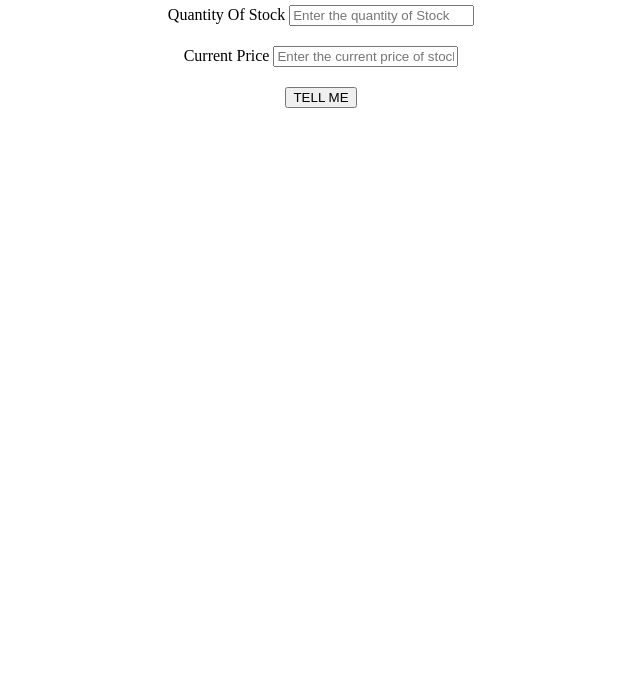
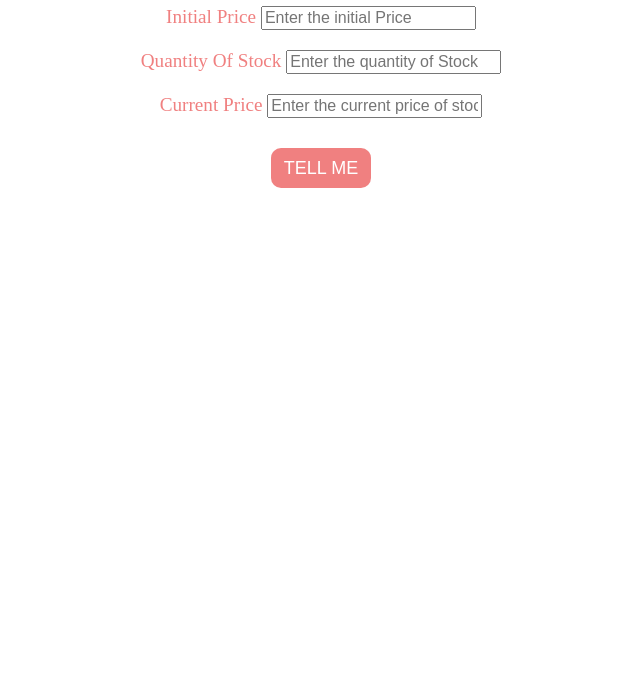
Before and after one commit to GuntashKaur/profit-or-loss, a plain HTML site: page index.html in a window 1280 px wide. Shown: the part 102-800 px from the top of the page, without its empty margins (319-959 px from the left). Drawn offline with Linux system fonts and the light colour scheme.

Commit message:
Update style.css

```diff
--- a/style.css
+++ b/style.css
@@ -1,8 +1,54 @@
 body{
+    width: 500px;
+    display: block;
+    margin: auto;
     text-align: center;
+    margin-top: 50px;
+
 }
 
 label{
     display: block;
     padding-bottom: 20px;
+    color: lightcoral;
+    font-size:larger;
 }
+
+input{
+    color: lightcoral;
+    font-size:medium;
+}
+
+.container{
+    border: 2px solid lightcoral;
+    padding: 20px;
+    height: 300px;
+
+}
+
+h1{
+    color: lightcoral;
+}
+
+button{
+    margin-top: 10px;
+    background-color: lightcoral;
+    color: white;
+    font-size: large;
+    border: none;
+    height: 40px;
+    width: 100px;
+    border-radius: 10px;
+}
+
+button:hover{
+    background-color: white;
+    border: 2px solid lightcoral;
+    color: lightcoral;
+}
+
+
+#outputEl{
+    color: lightcoral;
+    font-size: large;
+}
```
